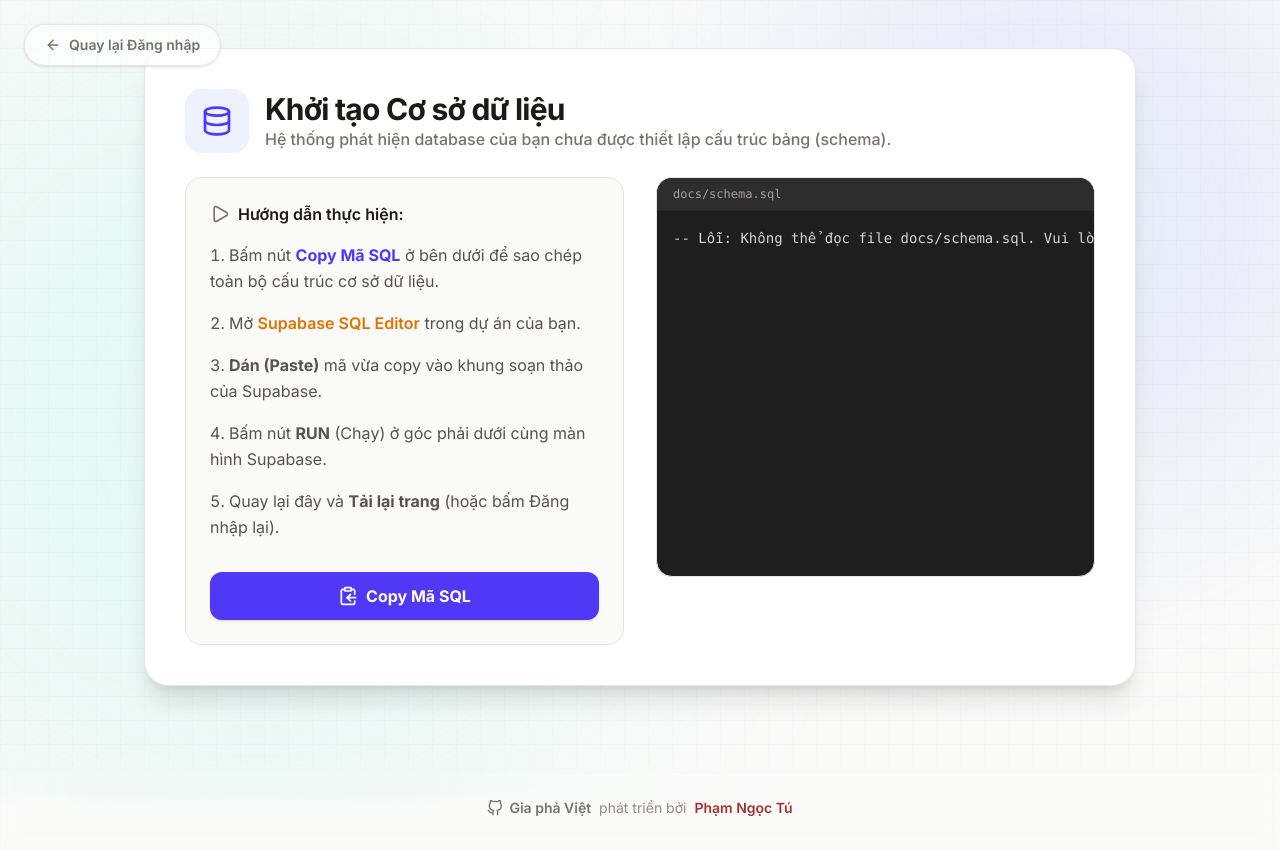
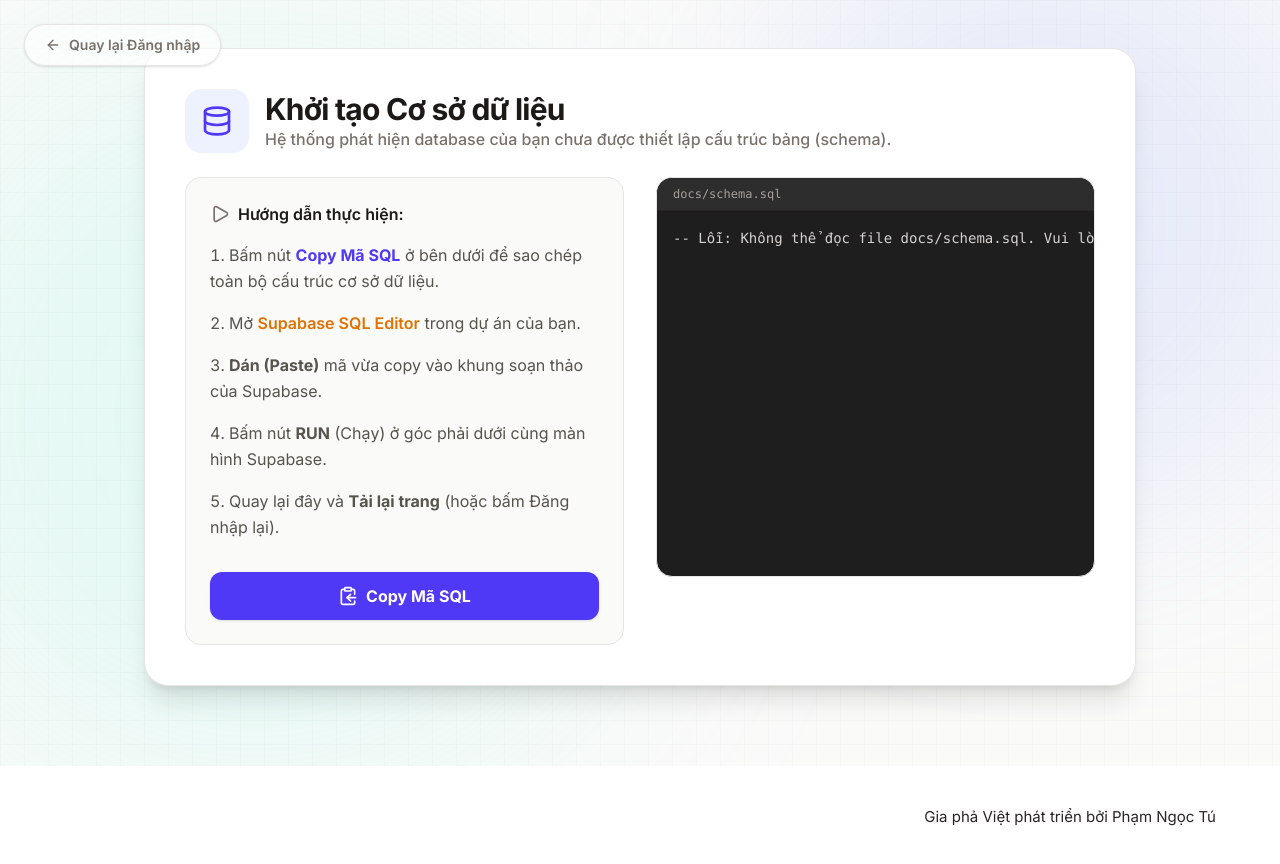
Before and after one commit to ngoctu2008/giaphaviet, a Next.js app: page /setup in a window 1280 px wide. Shown: the top 864 px of the page. Built offline with nearby package versions, Linux system fonts and the light colour scheme; a web font is replaced by a local one.

Commit message:
Add files via upload

```diff
--- a/components/EventsList.tsx
+++ b/components/EventsList.tsx
@@ -64,10 +64,12 @@ function EventCard({
   event,
   index,
   onEditCustomEvent,
+  canEdit,
 }: {
   event: FamilyEvent;
   index: number;
   onEditCustomEvent: (e: FamilyEvent) => void;
+  canEdit: boolean;
 }) {
   const isBirthday = event.type === "birthday";
   const isCustom = event.type === "custom_event";
@@ -79,7 +81,7 @@ function EventCard({
 
   const handleClick = () => {
     if (isCustom) {
-      onEditCustomEvent(event);
+      if (canEdit) onEditCustomEvent(event);
     } else if (event.personId) {
       setMemberModalId(event.personId);
     }
@@ -128,7 +130,9 @@ function EventCard({
       animate={{ opacity: 1, y: 0 }}
       transition={{ duration: 0.35, delay: index * 0.04 }}
       onClick={handleClick}
-      className={`w-full text-left flex items-start gap-3 sm:gap-4 p-3.5 sm:p-4 rounded-2xl border transition-all cursor-pointer active:scale-[0.98] hover:shadow-md group ${
+      className={`w-full text-left flex items-start gap-3 sm:gap-4 p-3.5 sm:p-4 rounded-2xl border transition-all ${
+        (!isCustom || canEdit) ? "cursor-pointer active:scale-[0.98] hover:shadow-md group" : ""
+      } ${
         isToday
           ? "bg-amber-50 border-amber-300 shadow-sm"
           : isPast
@@ -233,11 +237,15 @@ function EventCard({
   );
 }
 
+import { useUser } from "./UserProvider";
+
 export default function EventsList({
   persons,
   customEvents = [],
 }: EventsListProps) {
   const router = useRouter();
+  const { isAdmin, isEditor } = useUser();
+  const canEditEvents = isAdmin || isEditor;
   const [filter, setFilter] = useState<
     "all" | "birthday" | "death_anniversary" | "custom_event" | "past"
   >("all");
@@ -381,6 +389,7 @@ export default function EventsList({
           </div>
         </div>
 
+        {canEditEvents && (
           <button
             onClick={handleOpenCreateModal}
             className="relative z-10 w-full sm:w-auto px-5 py-3 rounded-xl bg-stone-800 text-white font-semibold hover:bg-stone-900 active:scale-95 transition-all shadow-md hover:shadow-lg flex items-center justify-center gap-2"
@@ -388,6 +397,7 @@ export default function EventsList({
             <Plus className="size-5 text-stone-300" />
             <span>Thêm sự kiện</span>
           </button>
+        )}
       </motion.div>
 
       {/* Controls */}
@@ -458,6 +468,7 @@ export default function EventsList({
               event={event}
               index={i}
               onEditCustomEvent={handleOpenEditModal}
+              canEdit={canEditEvents}
             />
           ))}
         </div>
--- a/components/Footer.tsx
+++ b/components/Footer.tsx
@@ -1,4 +1,7 @@
+"use client";
+
 import { SiteSettings } from "@/types";
+import { usePwaInstall } from "@/hooks/usePwaInstall";
 
 export interface FooterProps {
   className?: string;
@@ -11,81 +14,88 @@ export default function Footer({
   showDisclaimer = false,
   settings,
 }: FooterProps) {
+  const { isInstallable, installPwa } = usePwaInstall();
+
+  // Combine address, email, phone with dashes as shown in design
+  const contactInfoParts = [];
+  if (settings?.footer_address) contactInfoParts.push(settings.footer_address);
+  if (settings?.footer_email) contactInfoParts.push(settings.footer_email);
+  if (settings?.footer_phone) contactInfoParts.push(settings.footer_phone);
+
+  const contactInfoString = contactInfoParts.join(" - ");
+
   return (
-    <footer
-      className={`py-8 text-center text-sm text-stone-500 ${className} backdrop-blur-sm`}
-    >
-      <div className="max-w-7xl mx-auto px-4">
-        {settings && (settings.footer_address || settings.footer_phone || settings.footer_email || settings.footer_custom_text) && (
-          <div className="mb-6 pb-6 border-b border-stone-200/50">
-            {settings.footer_custom_text && (
-               <p className="italic text-stone-600 mb-3">{settings.footer_custom_text}</p>
-            )}
-            <div className="flex flex-wrap justify-center gap-4 sm:gap-8 text-xs text-stone-600">
-               {settings.footer_address && (
-                  <span>📍 {settings.footer_address}</span>
-               )}
-               {settings.footer_phone && (
-                  <span>📞 {settings.footer_phone}</span>
-               )}
-               {settings.footer_email && (
-                  <span>✉️ {settings.footer_email}</span>
-               )}
-            </div>
+    <footer className={`bg-white border-t border-stone-200/50 py-10 px-4 md:px-8 mt-auto ${className}`}>
+      <div className="max-w-6xl mx-auto flex flex-col md:flex-row justify-between items-start md:items-center gap-8 md:gap-4">
 
-            {Array.isArray(settings.custom_links) && settings.custom_links.length > 0 && (
-              <div className="flex flex-wrap justify-center gap-4 sm:gap-6 mt-4 text-sm font-medium">
+        {/* Left Column: Links, Contact, and Custom text */}
+        <div className="flex flex-col gap-4 text-stone-800 flex-1">
+          {/* Custom Links (Bordered list) */}
+          {Array.isArray(settings?.custom_links) && settings.custom_links.length > 0 && (
+            <div className="flex flex-wrap text-[15px] border border-sky-600/50 w-fit">
               {settings.custom_links.map((link: any, index: number) => (
                 <a
                   key={index}
                   href={link.url}
                   target="_blank"
                   rel="noopener noreferrer"
-                    className="text-amber-800 hover:text-amber-600 transition-colors underline underline-offset-4 decoration-amber-200 hover:decoration-amber-500"
+                  className={`px-4 py-2 hover:bg-sky-50 transition-colors ${
+                    index < settings.custom_links!.length - 1 ? "border-r border-sky-600/50" : ""
+                  }`}
                 >
                   {link.title}
                 </a>
               ))}
             </div>
           )}
+
+          {/* Contact Info */}
+          {contactInfoString && (
+            <div className="text-[15px]">
+              {contactInfoString}
             </div>
           )}
 
+          {/* Custom Footer Text */}
+          {settings?.footer_custom_text && (
+            <div className="text-[15px]">
+              {settings.footer_custom_text}
+            </div>
+          )}
+        </div>
+
+        {/* Right Column: Install Button and Branding */}
+        <div className="flex flex-col items-center md:items-end gap-3 w-full md:w-auto mt-4 md:mt-0">
+
+          {/* The Install Button - Designed like the image */}
+          {isInstallable && (
+            <button
+              onClick={installPwa}
+              className="group relative flex items-center bg-[#4673c6] text-white rounded-full pr-6 pl-2 py-2 hover:bg-[#3b62a8] transition-colors shadow-sm overflow-hidden min-w-[320px] justify-start"
+            >
+              <div className="w-12 h-12 bg-white rounded-full flex flex-col items-center justify-center text-stone-900 border-2 border-[#81c045] shrink-0 font-medium text-xs shadow-sm group-hover:scale-105 transition-transform">
+                <span>Log</span>
+                <span>o</span>
+              </div>
+              <span className="ml-4 font-medium text-[15px]">
+                Cài đặt ứng dụng này vào điện thoại
+              </span>
+            </button>
+          )}
+
+          {/* Disclaimer (if passed, hide for clean layout but keep option) */}
           {showDisclaimer && (
-          <p className="mb-4 text-xs tracking-wide bg-amber-50 inline-block px-3 py-1 rounded-full text-amber-800/80 border border-amber-200/50">
-            Nội dung có thể thiếu sót. Vui lòng đóng góp để gia phả chính xác
-            hơn.
+            <p className="text-xs text-stone-500 max-w-[300px] text-center md:text-right">
+               Nội dung có thể thiếu sót. Vui lòng đóng góp để gia phả chính xác hơn.
             </p>
           )}
-        <p className="flex items-center justify-center gap-2 opacity-80 hover:opacity-100 transition-opacity">
-          <a
-            href="https://github.com/ngoctu2008/giaphaviet"
-            target="_blank"
-            rel="noopener noreferrer"
-            className="font-semibold text-stone-600 hover:text-amber-700 transition-colors inline-flex items-center gap-1.5"
-          >
-            <svg
-              viewBox="0 0 24 24"
-              width="16"
-              height="16"
-              stroke="currentColor"
-              strokeWidth="2"
-              fill="none"
-              strokeLinecap="round"
-              strokeLinejoin="round"
-            >
-              <path d="M9 19c-5 1.5-5-2.5-7-3m14 6v-3.87a3.37 3.37 0 0 0-.94-2.61c3.14-.35 6.44-1.54 6.44-7A5.44 5.44 0 0 0 20 4.77 5.07 5.07 0 0 0 19.91 1S18.73.65 16 2.48a13.38 13.38 0 0 0-7 0C6.27.65 5.09 1 5.09 1A5.07 5.07 0 0 0 5 4.77a5.44 5.44 0 0 0-1.5 3.78c0 5.42 3.3 6.61 6.44 7A3.37 3.37 0 0 0 9 18.13V22"></path>
-            </svg>
-            Gia phả Việt
-          </a>
-          phát triển bởi
-          <a
-            href="mailto:ngoctu.dnkd@gmail.com"
-            className="font-semibold text-[#8b0000] hover:text-[#b8860b] transition-colors inline-flex items-center gap-1.5"
-          >
-            Phạm Ngọc Tú
-          </a>
+
+          {/* Attribution text */}
+          <p className="text-[15px] text-stone-800">
+            Gia phả Việt phát triển bởi Phạm Ngọc Tú
           </p>
+        </div>
+
       </div>
     </footer>
   );
--- a/components/HeaderMenu.tsx
+++ b/components/HeaderMenu.tsx
@@ -1,7 +1,7 @@
 "use client";
 
 import { AnimatePresence, motion } from "framer-motion";
-import { BarChart2, ChevronDown, Database, GitMerge, Info, Network, UserCircle, Users } from "lucide-react";
+import { BarChart2, CalendarDays, ChevronDown, Database, GitMerge, Info, Network, UserCircle, Users } from "lucide-react";
 import Link from "next/link";
 import { useEffect, useRef, useState } from "react";
 import LogoutButton from "./LogoutButton";
@@ -71,7 +71,7 @@ export default function HeaderMenu() {
               </Link>
 
               <Link
-                href="/dashboard/members"
+                href="/dashboard/members?view=tree"
                 onClick={() => setIsOpen(false)}
                 className="flex items-center gap-2 px-4 py-2.5 text-sm font-medium text-stone-700 hover:text-amber-700 hover:bg-amber-50 transition-colors"
               >
@@ -104,6 +104,15 @@ export default function HeaderMenu() {
               >
                 <Database className="size-4" />
                 Sổ công đức
+              </Link>
+
+              <Link
+                href="/dashboard/events"
+                onClick={() => setIsOpen(false)}
+                className="flex items-center gap-2 px-4 py-2.5 text-sm font-medium text-stone-700 hover:text-amber-700 hover:bg-amber-50 transition-colors"
+              >
+                <CalendarDays className="size-4" />
+                Sự kiện
               </Link>
 
               <Link
```
Lines whose indentation alone changed are shown as unchanged.
